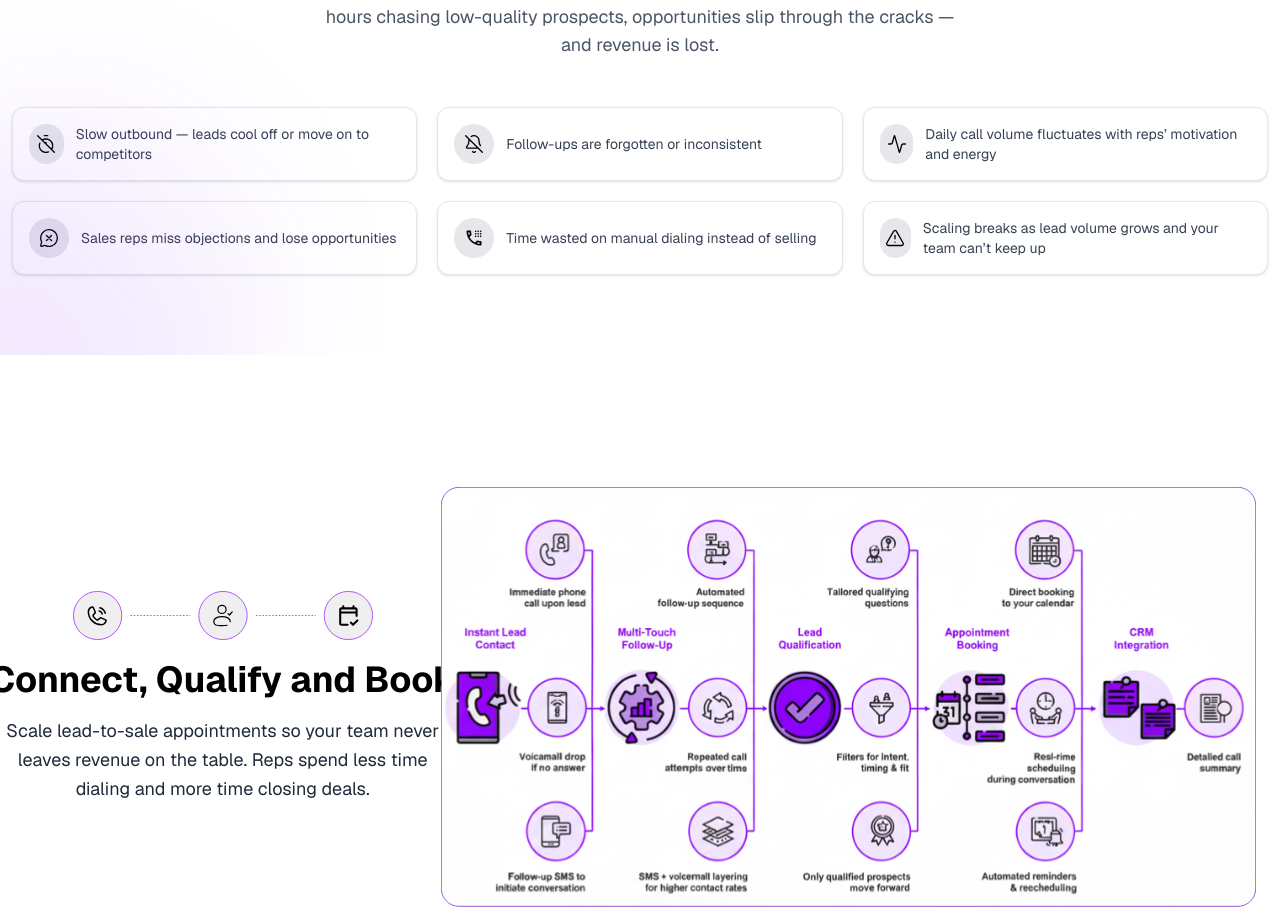
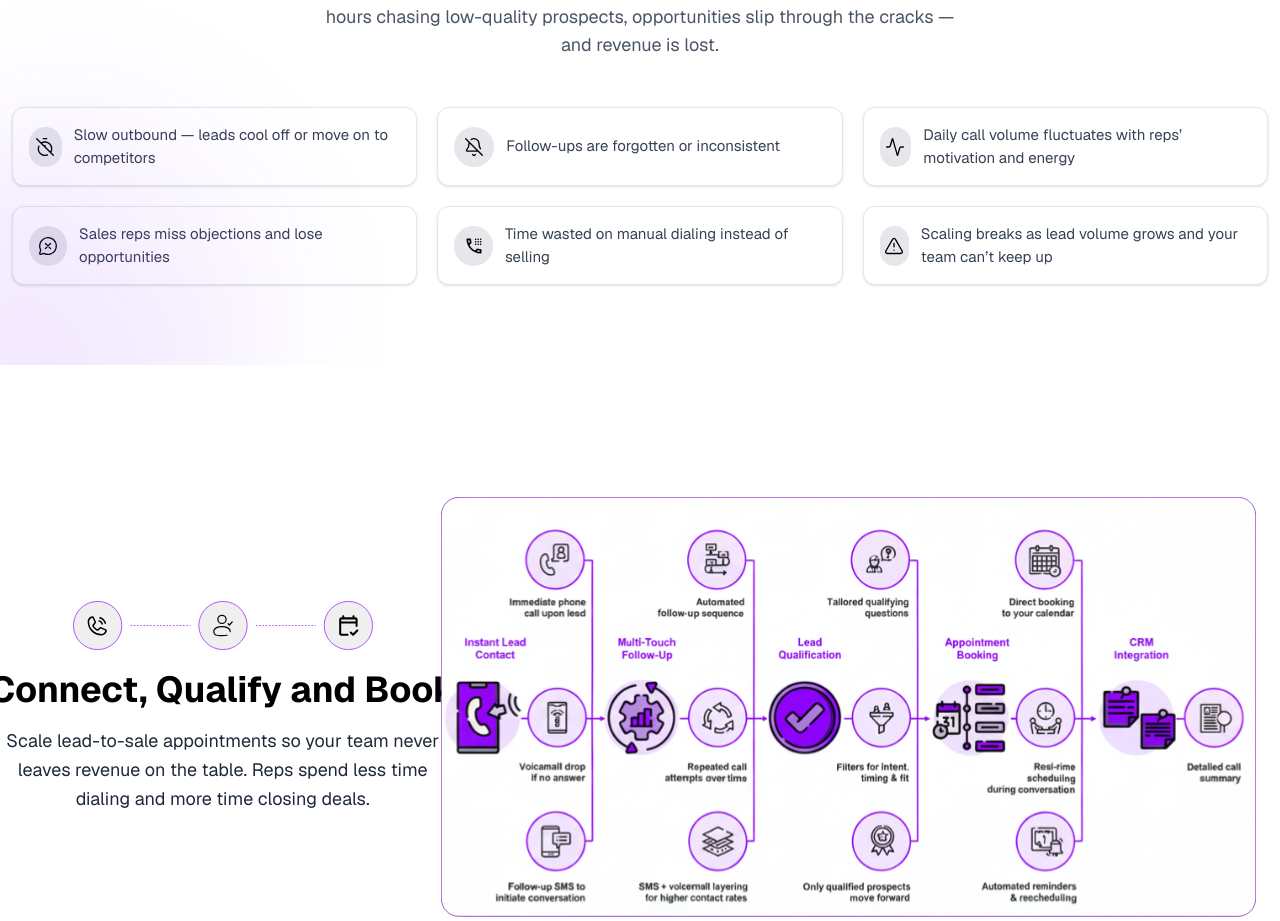
Before and after one commit to juyel66/CallmeAI, a Next.js app: page / in a window 1280 px wide. Shown: the part 985-1906 px from the top of the page. Built offline with nearby package versions, Linux system fonts and the light colour scheme.

Commit message:
Update WhyEvery component: adjust text size for better readability and fix spacing

```diff
--- a/app/pages/HomePage/WhyEvery.tsx
+++ b/app/pages/HomePage/WhyEvery.tsx
@@ -61,12 +61,12 @@ const WhyEvery = () => {
             return (
               <div
                 key={index}
-                className="flex items-center gap-3 p-4 rounded-xl border border-gray-200 bg-white shadow-sm hover:shadow-md transition"
+                className="flex items-center gap-3 p-4  rounded-xl border border-gray-200 bg-white shadow-sm hover:shadow-md transition"
               >
                 <div className="w-10 h-10 flex items-center justify-center rounded-full bg-gray-200 ">
                   <Image src={item.customIcon} alt="feature icon" width={20} height={20} />
                 </div>
-                <p className="text-sm text-gray-700 text-left">{item.text}</p>
+                <p className="text-[15px] text-gray-700 text-left">{item.text}</p>
               </div>
             );
           })}
```
